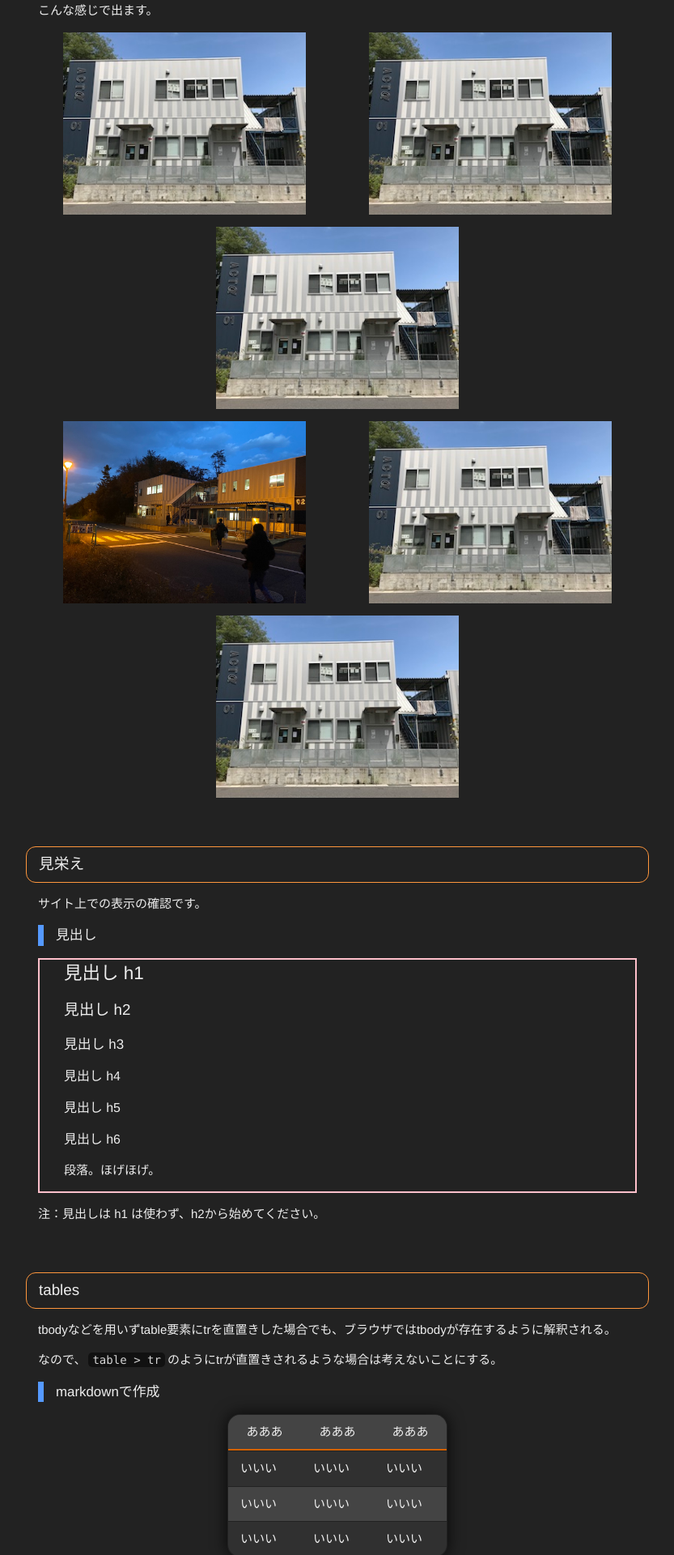
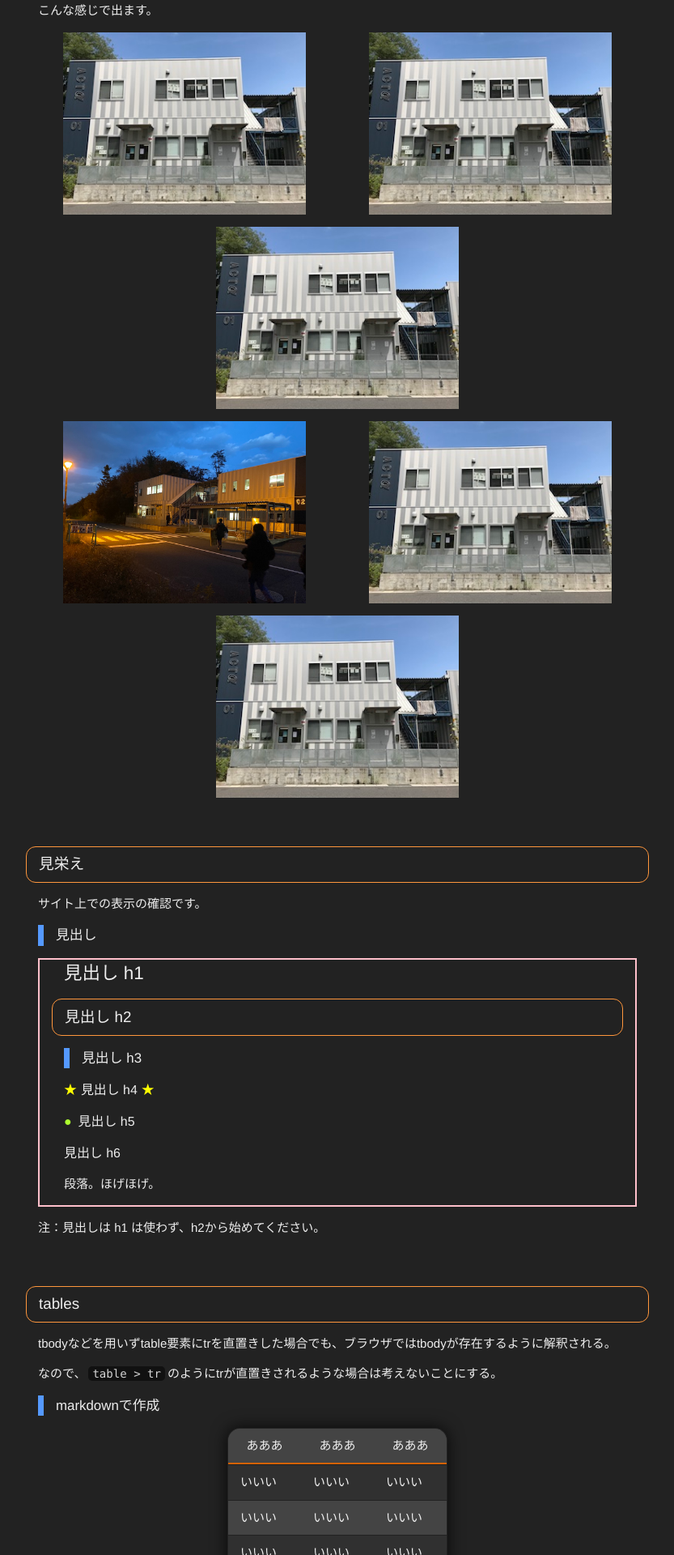
Before and after one commit to vuccaken/vuccaken.github.io, a Jekyll site: the page built from _pages/template.md, in a window 1280 px wide. Shown: the part 4480-6400 px from the top of the page at 81% size, without its empty margins (223-1056 px from the left). Built offline with Jekyll 4.4.1, drawn with Linux system fonts in a browser that asks for light colours; nearby versions of some CDN libraries.

Commit message:
Update template.md

```diff
--- a/_pages/template.md
+++ b/_pages/template.md
@@ -227,7 +227,7 @@ Markdown記法のチートシートです。LiquidやJekyll独自の記法も混
 
 ### 見出し
 
-<section class="heading-sample">
+<section class="heading-sample md-typeset">
   <h1>見出し h1</h1>
   <h2>見出し h2</h2>
   <h3>見出し h3</h3>
```
